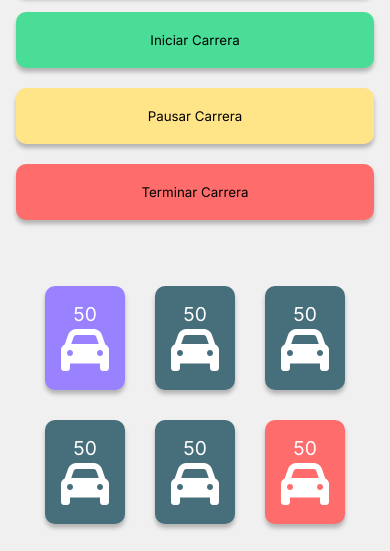
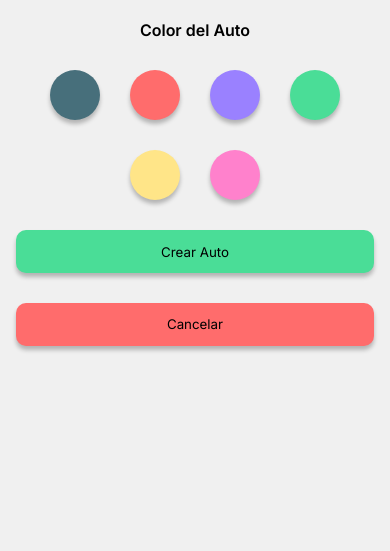
Before and after one commit to Axel-Meyrek/Aplicacion-Carreras, a website: page index.html in a window 390 px wide. Shown: the part 225-776 px from the top of the page. Drawn offline with Linux system fonts and the light colour scheme.

Commit message:
Responsive Section custom car

```diff
--- a/index.html
+++ b/index.html
@@ -199,6 +199,7 @@
                 <div class="color bgPink"></div>
             </div>
             <button class="buttonCustomCar">Crear Auto</button>
+            <button class="buttonCustomCar buttonCustomCar--cancel">Cancelar</button>
         </div>
     </section>
 
--- a/styles/mediaQueries.css
+++ b/styles/mediaQueries.css
@@ -32,6 +32,19 @@
   }
 }
 
+@media (max-width: 395px){
+
+  .conteinerCustomCar{
+    align-items: flex-start;
+    padding-top: 80px;
+  }
+
+  .color{
+    width: 50px;
+    height: 50px;
+  }
+}
+
 @media (max-width: 330px){
   .buttonAuto{
     max-width: 150px;
--- a/styles/style.css
+++ b/styles/style.css
@@ -315,7 +315,6 @@ body{
     justify-content: center;
     align-items: center;
     background-color: var(--colorLight);
-    display: none;
 }
 
 .customCar{
@@ -324,7 +323,7 @@ body{
     max-width: 600px;
     width: 100%;
     padding: 1em;
-    gap: 50px;
+    gap: 30px;
     border-radius: 10px;
 }
 
@@ -373,6 +372,10 @@ body{
     scale: 1.01;
 }
 
+.buttonCustomCar--cancel{
+    background-color: var(--bgRed);
+}
+
 
 
 /* BACKGROUNDS */
```
